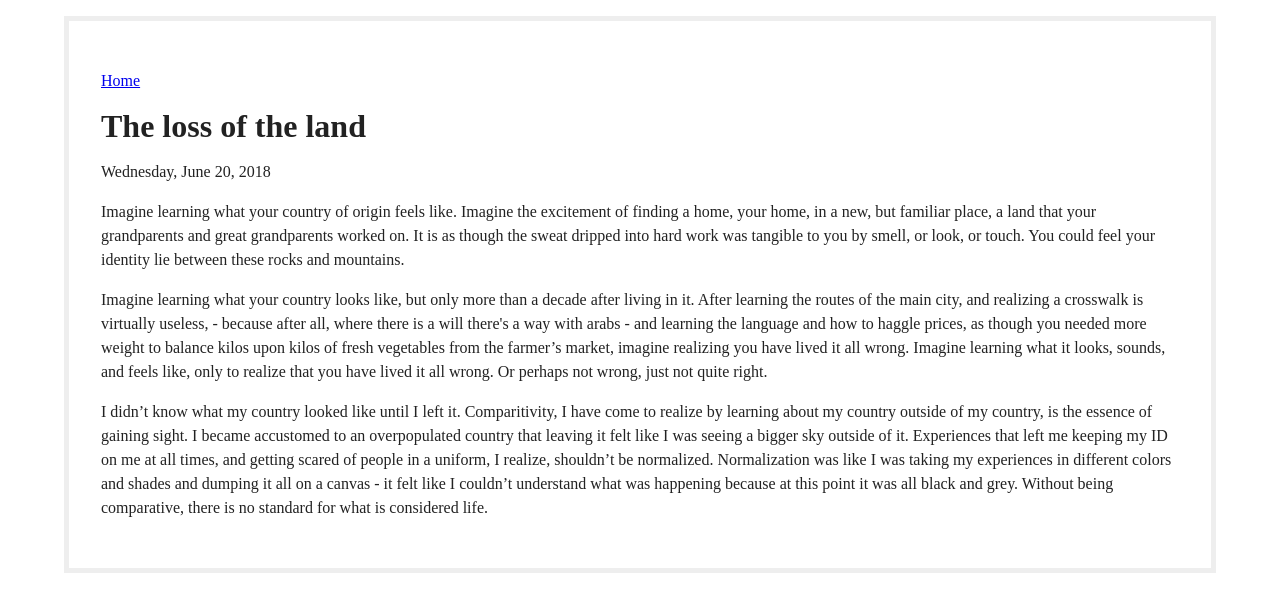
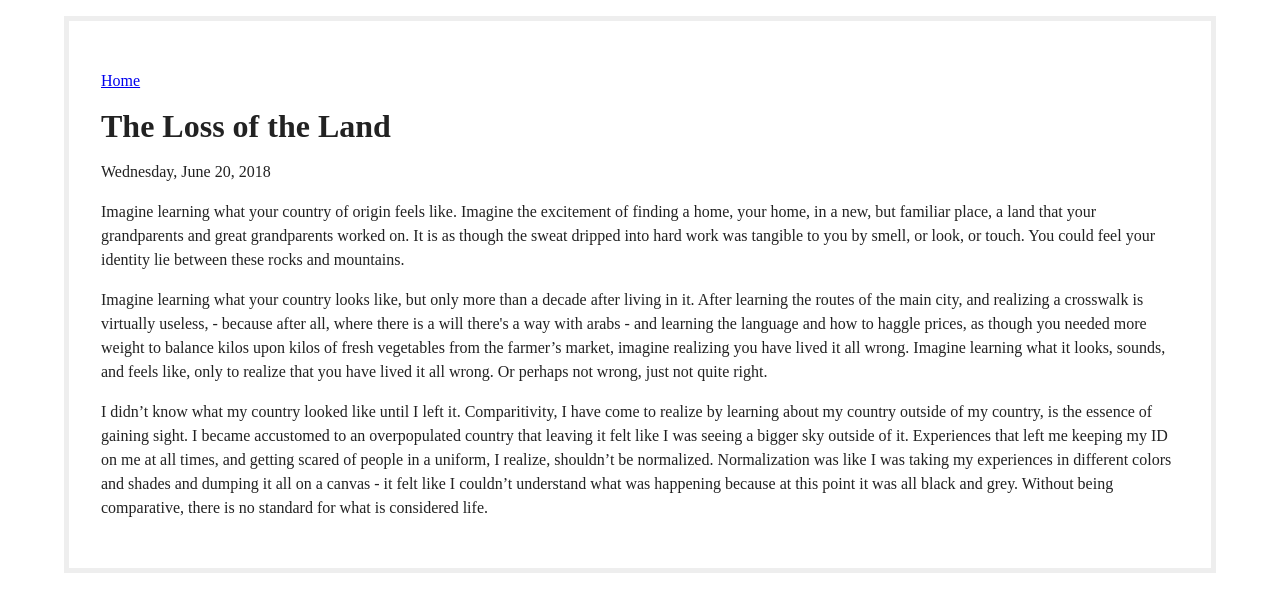
Before and after one commit to ashammeeh/alaa-blog, a Jekyll site: the page built from _posts/2018-06-20-The Loss of the Land.markdown, in a window 1280 px wide. Shown: the top 612 px of the page. Built offline with Jekyll 4.4.1, drawn with Linux system fonts in a browser that asks for light colours.

```diff
--- a/_posts/2018-06-20-The Loss of the Land.markdown
+++ b/_posts/2018-06-20-The Loss of the Land.markdown
@@ -1,5 +1,5 @@
 ---
-title: The loss of the land
+title: The Loss of the Land
 ---
 
 <p>Imagine learning what your country of origin feels like. Imagine the excitement of finding a home, your home, in a new, but familiar place, a land that your grandparents and great grandparents worked on. It is as though the sweat dripped into hard work was tangible to you by smell, or look, or touch. You could feel your identity lie between these rocks and mountains. </p>
```
